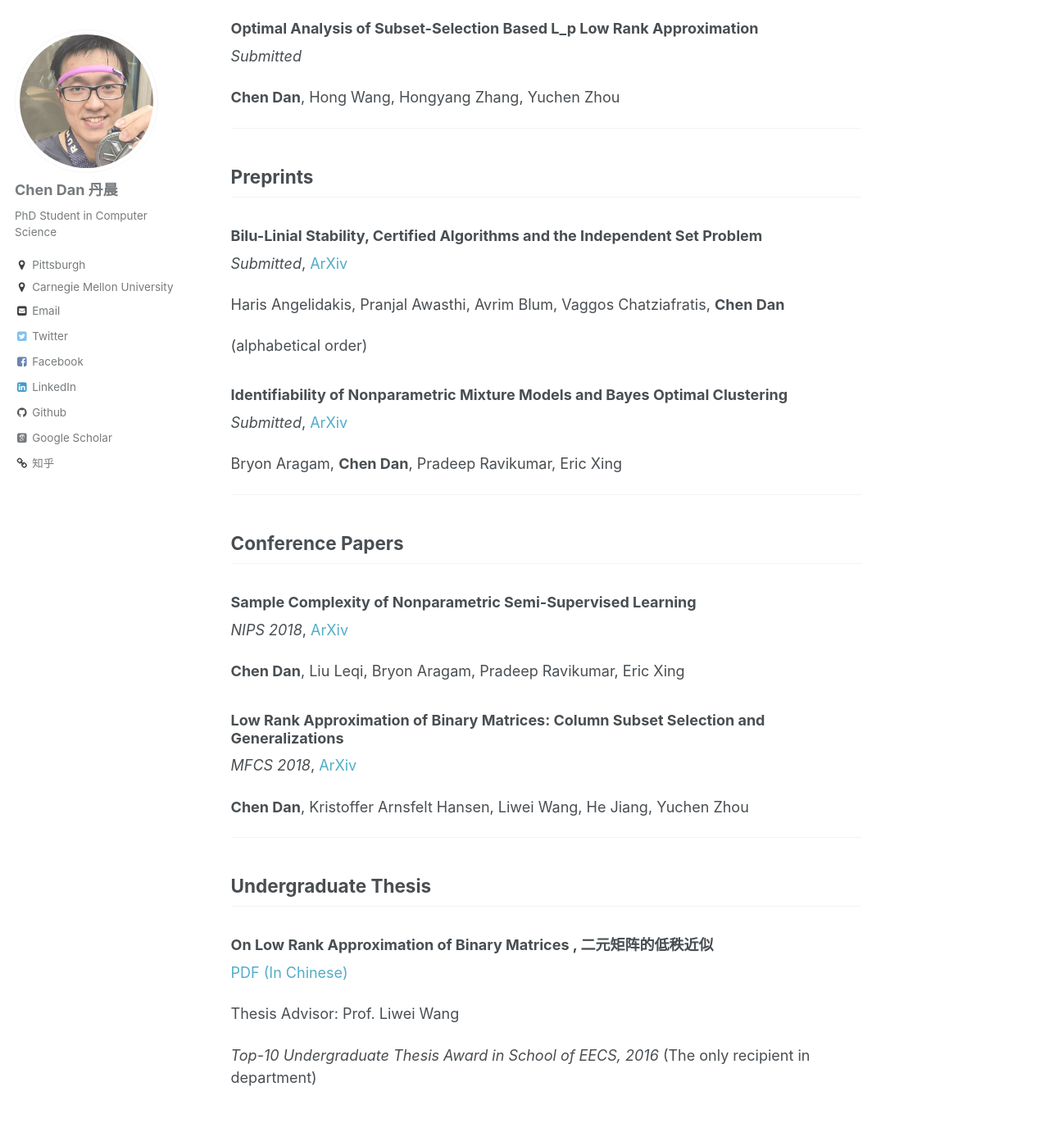
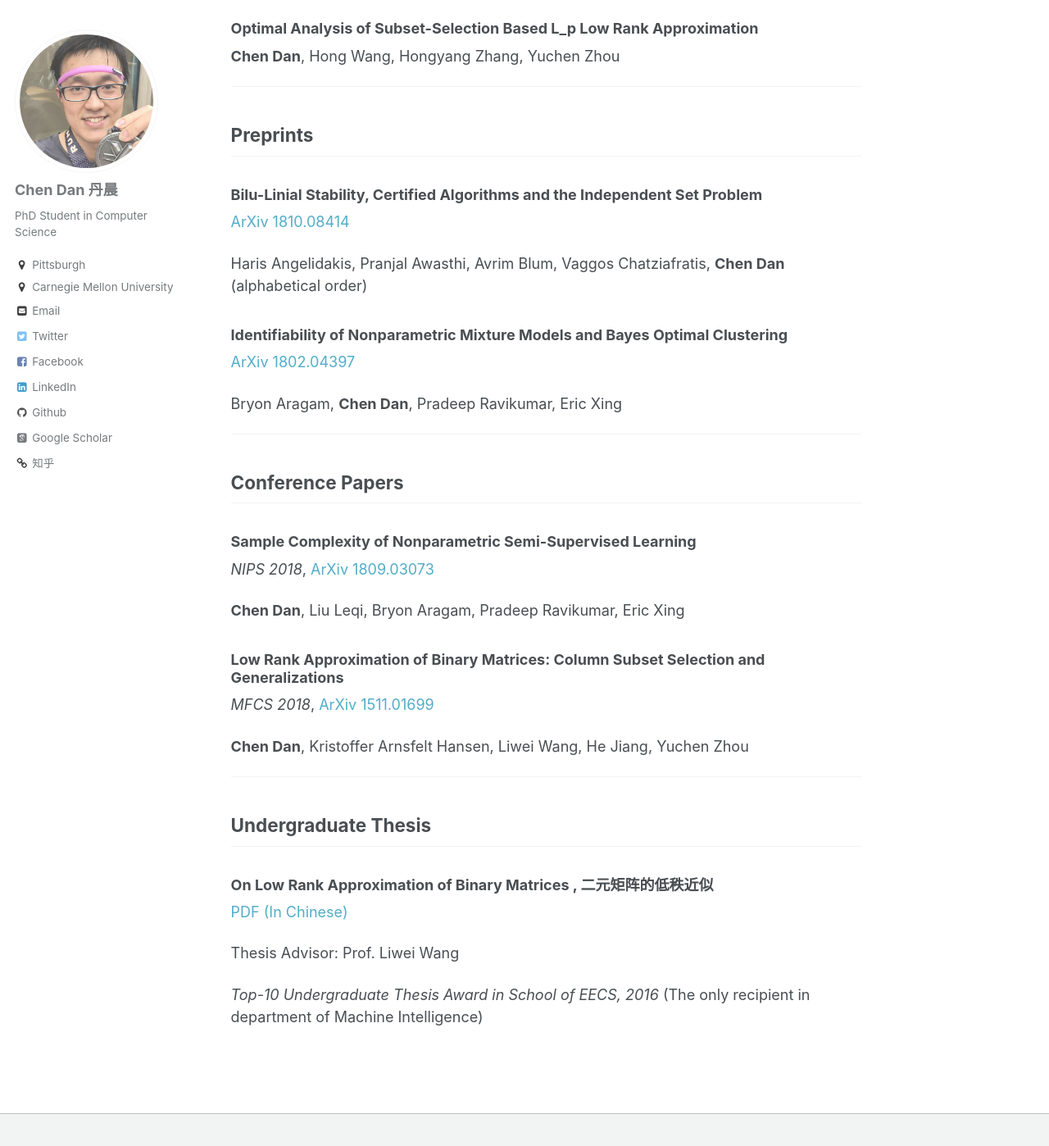
Before and after one commit to ChenDanCMU/chendancmu.github.io, a Jekyll site: the page built from _pages/publications.md, in a window 1280 px wide and 1400 px high, scrolled down 256 px. Shown: the whole window at 82% size. Built offline with Jekyll 4.4.1, drawn with Linux system fonts in a browser that asks for light colours; some web fonts are replaced.

Commit message:
Update _pages/publications.md

```diff
--- a/_pages/publications.md
+++ b/_pages/publications.md
@@ -8,8 +8,6 @@ author_profile: true
 
 ### Optimal Analysis of Subset-Selection Based L_p Low Rank Approximation
 
-*Submitted*
-
 **Chen Dan**, Hong Wang, Hongyang Zhang, Yuchen Zhou
 
 
@@ -19,17 +17,15 @@ author_profile: true
 
 ### Bilu-Linial Stability, Certified Algorithms and the Independent Set Problem
 
-*Submitted*,  [ArXiv](https://arxiv.org/abs/1810.08414)
+[ArXiv 1810.08414](https://arxiv.org/abs/1810.08414)
 
-Haris Angelidakis, Pranjal Awasthi, Avrim Blum, Vaggos Chatziafratis, **Chen Dan**
-
-(alphabetical order)
+Haris Angelidakis, Pranjal Awasthi, Avrim Blum, Vaggos Chatziafratis, **Chen Dan** (alphabetical order)
 
 
 
 ### Identifiability of Nonparametric Mixture Models and Bayes Optimal Clustering
 
-*Submitted*, [ArXiv](https://arxiv.org/abs/1802.04397)
+[ArXiv 1802.04397](https://arxiv.org/abs/1802.04397)
 
 Bryon Aragam, **Chen Dan**, Pradeep Ravikumar, Eric Xing
 
@@ -39,13 +35,13 @@ Bryon Aragam, **Chen Dan**, Pradeep Ravikumar, Eric Xing
 
 ### Sample Complexity of Nonparametric Semi-Supervised Learning
 
-*NIPS 2018*, [ArXiv](https://arxiv.org/abs/1809.03073)
+*NIPS 2018*, [ArXiv 1809.03073](https://arxiv.org/abs/1809.03073)
 
 **Chen Dan**, Liu Leqi, Bryon Aragam, Pradeep Ravikumar, Eric Xing
 
 ### Low Rank Approximation of Binary Matrices: Column Subset Selection and Generalizations
 
-*MFCS 2018*, [ArXiv](https://arxiv.org/abs/1511.01699)
+*MFCS 2018*, [ArXiv 1511.01699](https://arxiv.org/abs/1511.01699)
 
 **Chen Dan**, Kristoffer Arnsfelt Hansen, Liwei Wang, He Jiang, Yuchen Zhou
 
@@ -60,7 +56,7 @@ Bryon Aragam, **Chen Dan**, Pradeep Ravikumar, Eric Xing
 Thesis Advisor: Prof. Liwei Wang
 
 *Top-10 Undergraduate Thesis Award in School of EECS, 2016*
-(The only recipient in department)
+(The only recipient in department of Machine Intelligence)
 
 {% if author.googlescholar %}
   You can also find my articles on <u><a href="{{author.googlescholar}}">my Google Scholar profile</a>.</u>
```
